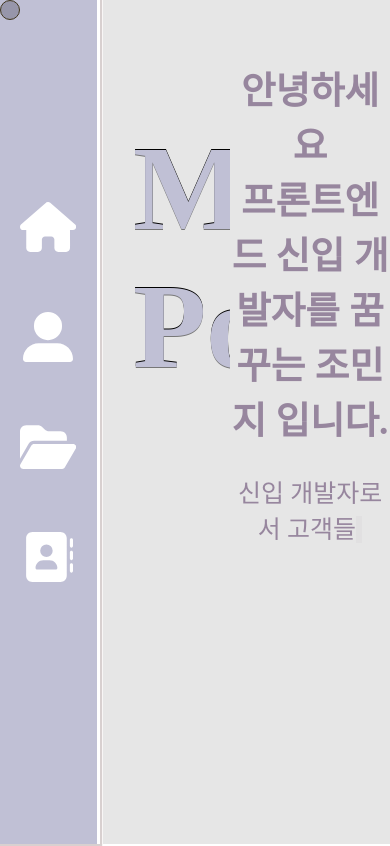
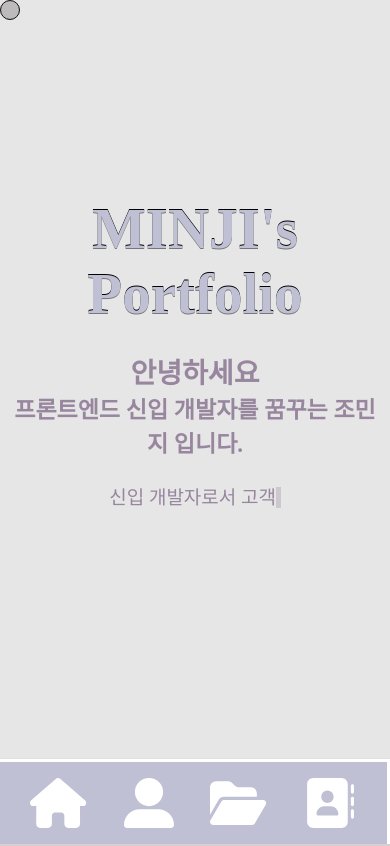
Before and after one commit to min-ji97/portfolio-react, a React (Create React App) app: page / in a window 390 px wide. Shown: the top 846 px of the page. Built offline with nearby package versions, Linux system fonts and the light colour scheme.

Commit message:
main-home: media query

```diff
--- a/src/css/headerNav.css
+++ b/src/css/headerNav.css
@@ -1,3 +1,4 @@
+@charset "UTF-8";
 .visible-none {
   display: none;
 }
@@ -99,3 +100,52 @@
   width: 50px !important;
   height: 120px !important;
 }
+
+/** 미디어 쿼리 **/
+@media (max-width: 1000px) {
+  #header-container {
+    width: 100%;
+    height: 85px;
+    top: auto;
+    bottom: 0;
+    position: fixed;
+    z-index: 100;
+    border-top: 3px solid rgb(255, 255, 255);
+    justify-content: center;
+  }
+  #header-container .header-nav {
+    flex-direction: row;
+  }
+  #header-container .header-nav div {
+    width: 80px;
+    height: 50px;
+    margin: 16px 5px;
+  }
+  #header-container .header-nav div a .icon {
+    font-size: 50px;
+  }
+  #header-container .header-nav div a:hover::before {
+    position: absolute;
+    content: "";
+    bottom: 60px;
+    left: 0;
+    width: 90%;
+    border: 2px solid white;
+    border-radius: 5px;
+    background-color: transparent;
+    padding: 5px 0px;
+    color: white;
+    z-index: 99;
+    text-align: center;
+    font-size: 12px;
+  }
+  #header-container .header-nav div a:hover::after {
+    content: "";
+    top: 50px;
+    left: 20px;
+    border: 5px solid transparent;
+    border-bottom: 5px solid white;
+    z-index: 99;
+    position: absolute;
+  }
+}
--- a/src/css/main.css
+++ b/src/css/main.css
@@ -1,3 +1,4 @@
+@charset "UTF-8";
 .visible-none {
   display: none;
 }
@@ -51,7 +52,7 @@ body {
   justify-content: end;
   text-align: center;
   font-size: 25px;
-  padding-bottom: 101px;
+  padding-bottom: 90px;
   color: rgb(151, 134, 158);
 }
 #main-container #home .home--intro div {
@@ -341,3 +342,74 @@ body {
     transform: rotateY(-180deg);
   }
 }
+/** 미디어 쿼리 **/
+@media (max-width: 1476px) {
+  #main-container #home {
+    flex-direction: column;
+    padding: 0px 0px 50px 30px;
+  }
+  #main-container #home .home--title {
+    font-size: 100px;
+    padding-top: 80px;
+    text-align: center;
+  }
+  #main-container #home .home--intro {
+    font-size: 20px;
+  }
+}
+@media (max-width: 1000px) {
+  #main-container {
+    margin-left: 0px;
+  }
+  #main-container #home {
+    justify-content: center;
+  }
+  #main-container #home .home--title {
+    font-size: 80px;
+    padding-bottom: 25px;
+  }
+  #main-container #home .home--intro h1 {
+    font-size: 40px;
+  }
+  #main-container #home .home--intro span {
+    font-size: 20px;
+  }
+}
+@media (max-width: 740px) {
+  #main-container {
+    margin-left: 0px;
+  }
+  #main-container #home .home--title {
+    font-size: 80px;
+  }
+  #main-container #home .home--intro h1 {
+    font-size: 30px;
+  }
+  #main-container #home .home--intro h2 {
+    font-size: 25px;
+  }
+  #main-container #home .home--intro span {
+    font-size: 20px;
+  }
+}
+@media (max-width: 450px) {
+  #main-container {
+    margin-left: 0px;
+  }
+  #main-container #home {
+    padding: 0px 5px 0px 5px;
+  }
+  #main-container #home .home--title {
+    font-size: 57px;
+    padding-top: 44px;
+  }
+  #main-container #home .home--intro h1 {
+    font-size: 28px;
+  }
+  #main-container #home .home--intro h2 {
+    font-size: 23px;
+  }
+  #main-container #home .home--intro span {
+    font-size: 19px;
+  }
+}
--- a/src/scss/headerNav.scss
+++ b/src/scss/headerNav.scss
@@ -119,3 +119,79 @@
 
 
 }
+
+
+
+/** 미디어 쿼리 **/
+
+@media (max-width:1000px) {
+
+    #header-container {
+        width: 100%;
+        height: 85px;
+        top: auto;
+        bottom: 0;
+        position: fixed;
+        z-index: 100;
+        border-top: 3px solid rgb(255, 255, 255);
+        justify-content: center;
+       .header-nav {
+            flex-direction: row;
+
+
+
+            div{
+                width: 80px;
+                height: 50px;
+                // color: white;
+                margin: 16px 5px;
+                // display: flex;
+                // justify-content: center;
+
+
+                a{
+                    // color: white;
+                    // position: relative;
+                    .icon{
+                        font-size: 50px
+                   }
+                }
+
+                // a:hover{
+                //     color: black;
+                //     transition-duration: 0.3s;
+                // }
+                a:hover::before{
+                    position: absolute;
+                    content: '';
+                    bottom: 60px;
+                    left: 0;
+                    width: 90%;
+                    border: 2px solid white;
+                    border-radius: 5px;
+                    background-color: transparent;
+                    padding: 5px 0px;
+                    color: white;
+                    z-index: 99;
+                    text-align: center;
+                    font-size: 12px;
+                    // line-height: -10px;
+                }
+                a:hover::after{
+                    content:'';
+                    top: 50px;
+                    left: 20px;
+
+                    border: 5px solid transparent;
+                    border-bottom: 5px solid white;
+                    z-index: 99;
+                    position: absolute;
+                }
+
+            }
+
+
+        }
+    }
+
+}
--- a/src/scss/main.scss
+++ b/src/scss/main.scss
@@ -64,7 +64,7 @@
       justify-content: end;
       text-align: center;
       font-size: 25px;
-      padding-bottom: 101px;
+      padding-bottom: 90px;
       color: rgb(151, 134, 158);
 
         div{
@@ -502,3 +502,107 @@
 //   height: auto;
 //   max-height: none;
 // }
+
+
+
+
+/** 미디어 쿼리 **/
+
+@media (max-width: 1476px) {
+  #main-container{
+    #home{
+      flex-direction: column;
+      padding: 0px 0px 50px 30px;
+      .home--title{
+        font-size: 100px;
+        padding-top: 80px;
+        text-align: center;
+      }
+      .home--intro{
+        font-size: 20px;
+      }
+    }
+  }
+
+}
+
+
+@media (max-width: 1000px) {
+  #main-container{
+    margin-left: 0px;
+    // footer height 값 찾아서 마진 주자!
+    #home{
+      justify-content: center;
+      .home--title{
+        font-size: 80px;
+        padding-bottom: 25px;
+        // padding-top: 44px;
+      }
+      .home--intro{
+        h1{
+          font-size: 40px;
+        }
+        span{
+          font-size: 20px;
+        }
+      }
+    }
+  }
+}
+
+@media (max-width: 740px) {
+  #main-container{
+    margin-left: 0px;
+    // footer height 값 찾아서 마진 주자!
+    #home{
+
+      .home--title{
+        font-size: 80px;
+
+        // padding-top: 44px;
+      }
+      .home--intro{
+        h1{
+          font-size: 30px;
+        }
+        h2{
+          font-size: 25px;
+        }
+        span{
+          font-size: 20px;
+        }
+      }
+    }
+  }
+}
+
+@media (max-width: 450px) {
+
+  #main-container{
+    margin-left: 0px;
+    // footer height 값 찾아서 마진 주자!
+    #home{
+      padding: 0px 5px 0px 5px;
+      .home--title{
+        font-size: 57px;
+        padding-top: 44px;
+      }
+      .home--intro{
+        h1{
+          font-size: 28px;
+        }
+        h2{
+          font-size: 23px;
+        }
+        span{
+          font-size: 19px;
+        }
+
+      }
+    }
+
+  }
+
+
+
+}
```
Also changed, not shown: src/css/headerNav.min.css (+1 -1 lines), src/css/main.min.css.
